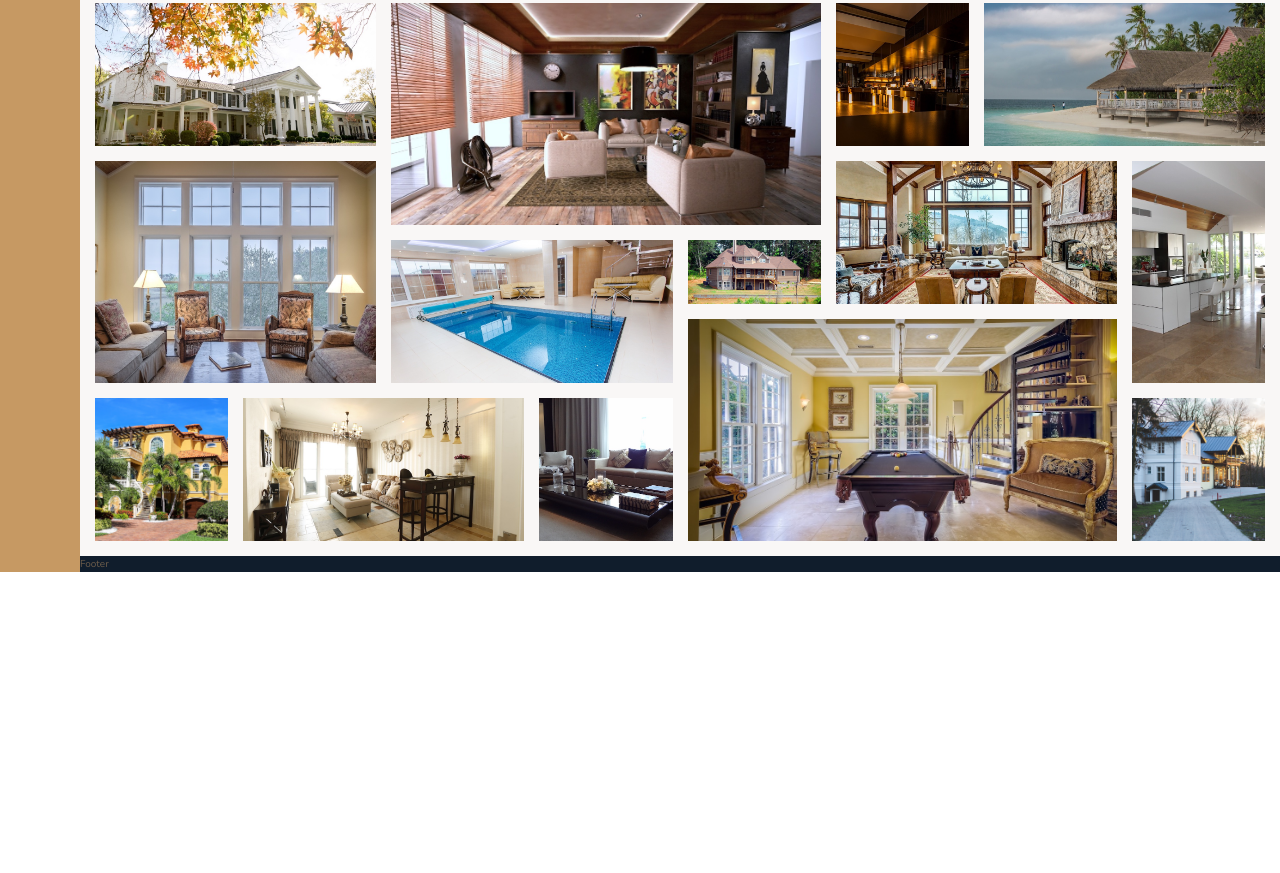
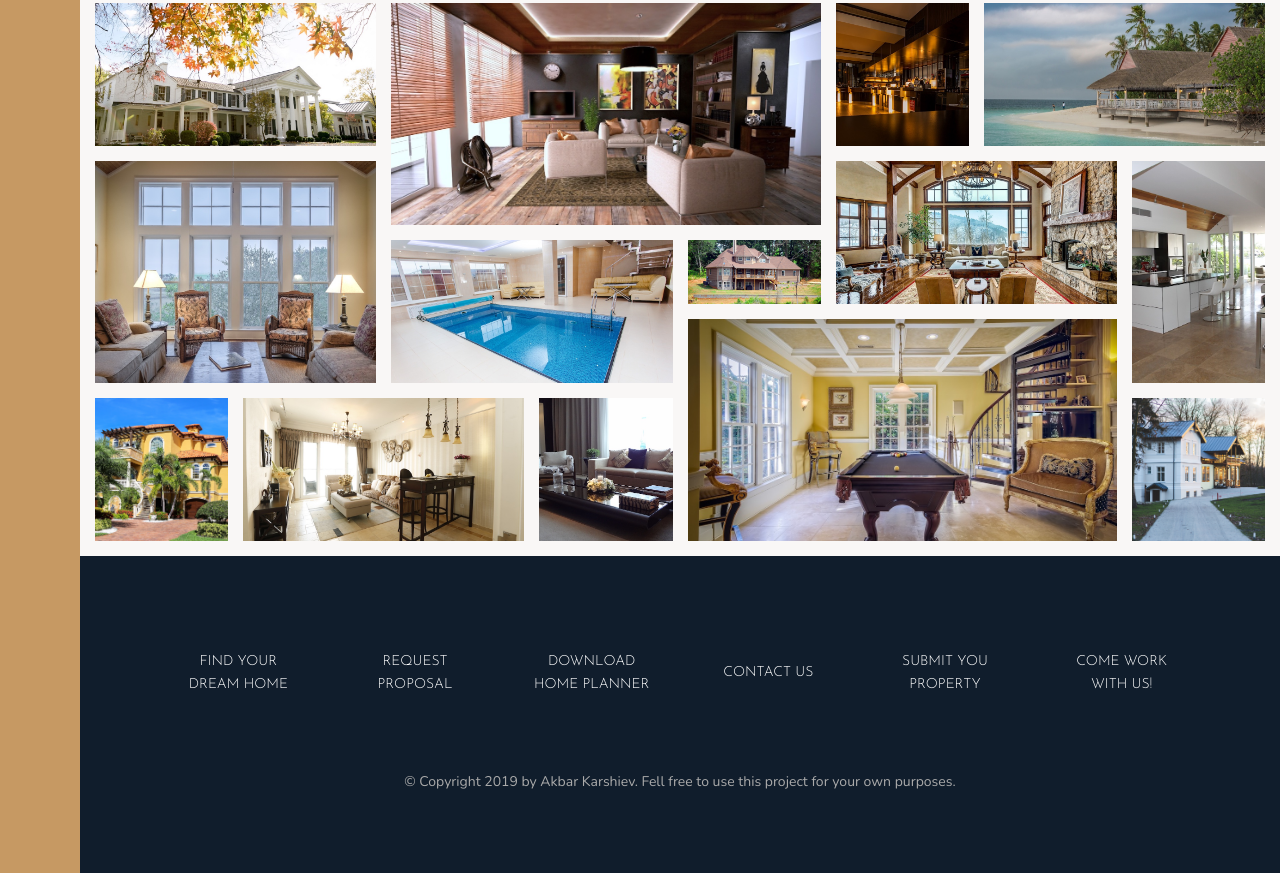
Before and after one commit to AkbarKarshiev/CSS-Practice, a website: page index.html in a window 1280 px wide. Shown: the part 3084-3957 px from the top of the page. Before the commit the page ends 3656 px from the top, so only its background shows below. Drawn offline with nearby package versions, Linux system fonts and the light colour scheme.

Commit message:
12 building the footbar

```diff
--- a/index.html
+++ b/index.html
@@ -336,7 +336,17 @@
         </section>
 
         <footer class="footer">
-            Footer
+            <ul class="nav">
+                <li class="nav__item"><a href="#" class="nav__link">Find your dream home</a></li>
+                <li class="nav__item"><a href="#" class="nav__link">Request proposal</a></li>
+                <li class="nav__item"><a href="#" class="nav__link">Download home planner</a></li>
+                <li class="nav__item"><a href="#" class="nav__link">Contact us</a></li>
+                <li class="nav__item"><a href="#" class="nav__link">Submit you property</a></li>
+                <li class="nav__item"><a href="#" class="nav__link">Come work with us!</a></li>
+            </ul>
+            <p class="copyright">
+                &copy; Copyright 2019 by Akbar Karshiev. Fell free to use this project for your own purposes.
+            </p>
         </footer>
     </body>
 </html>
--- a/sass/_footer.scss
+++ b/sass/_footer.scss
@@ -1,4 +1,43 @@
 .footer {
     background-color: $color-secondary;
     grid-column: full-start / full-end;
+    padding: 8rem;
 }
+
+.nav {
+    list-style: none;
+
+    display: grid;
+    grid-template-columns: repeat(auto-fit, minmax(15rem, 1fr));
+    grid-gap: 2rem;
+    align-items: center;
+
+    &__link:link,
+    &__link:visited {
+        font-size: 1.4rem;
+        color: #fff;
+        text-decoration: none;
+        font-family: $font-display;
+        text-transform: uppercase;
+        text-align: center;
+        padding: 1.5rem;
+        display: block;
+        transition: all .2s;
+    }
+
+    &__link:hover,
+    &__link:active {
+        background-color: rgba($color: #fff, $alpha: .05);
+        transform: translateY(-3px);
+    }
+}
+
+.copyright {
+    font-size: 1.4rem;
+    color: $color-grey-light-2;
+    margin-top: 6rem;
+    margin-right: auto;
+    margin-left: auto;
+    text-align: center;
+    width: 70%;
+}
```
Also changed, not shown: css/style.css.
